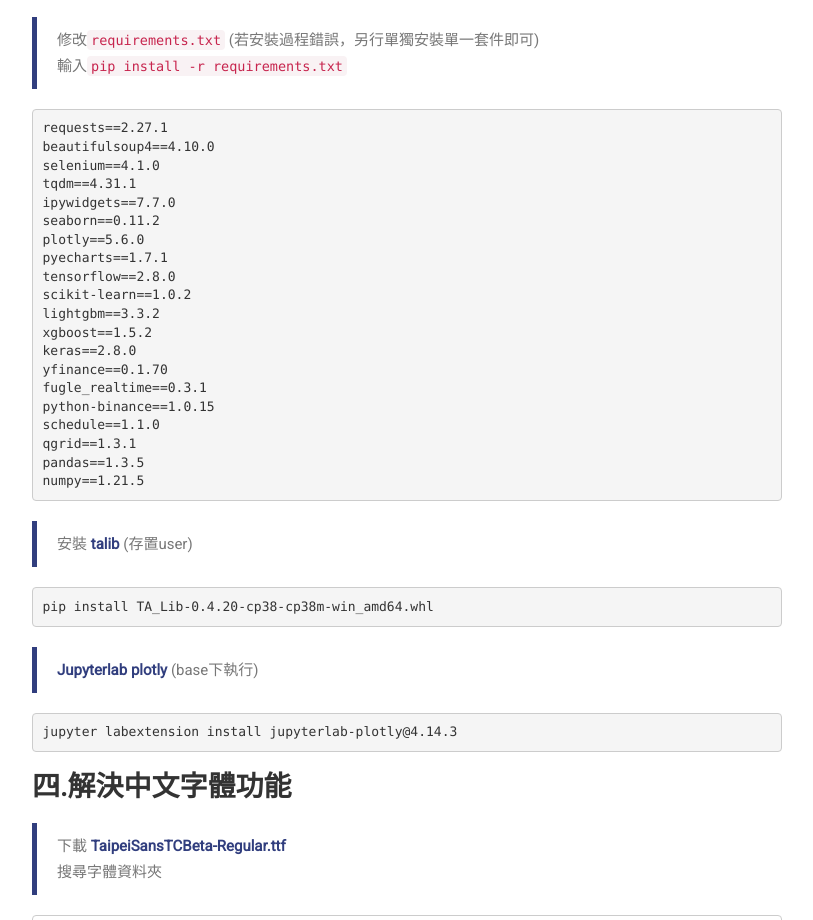
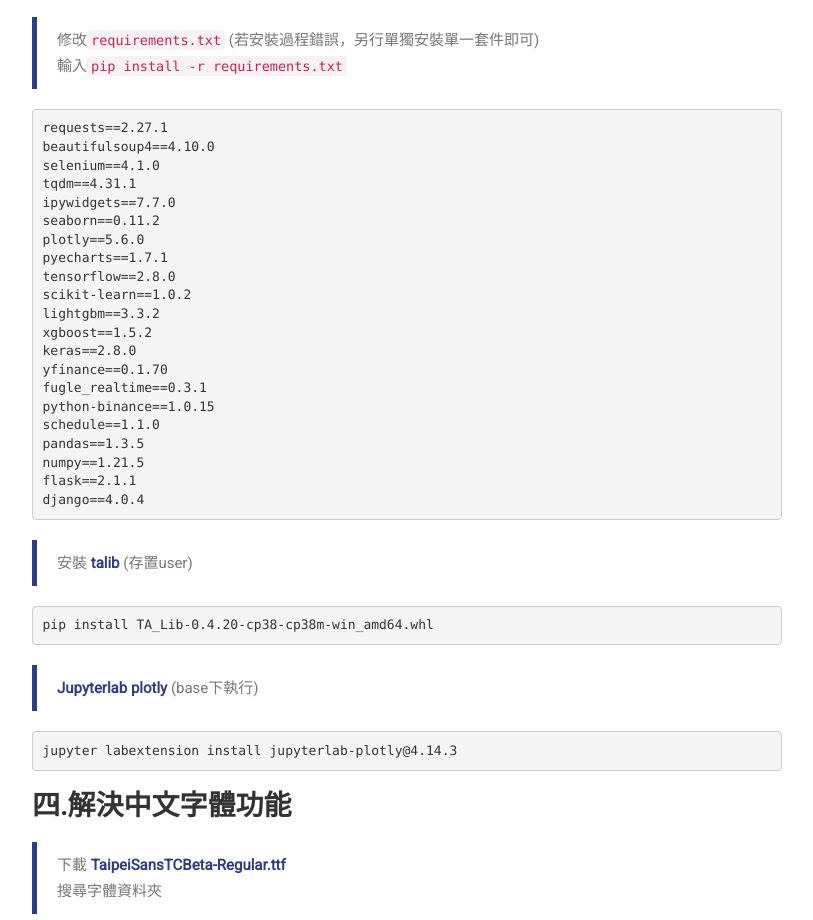
Before and after one commit to apollox-company/apollox-company.github.io, a plain HTML site: page blog/environment/index.html in a window 1280 px wide. Shown: the part 2394-3314 px from the top of the page, without its empty margins (38-851 px from the left). Drawn offline with Linux system fonts and the light colour scheme; some packages are replaced by stand-ins of ours; a web font is replaced by a local one.

Commit message:
update packages

```diff
--- a/blog/environment/index.html
+++ b/blog/environment/index.html
@@ -430,9 +430,10 @@ yfinance==0.1.70
 fugle_realtime==0.3.1
 python-binance==1.0.15
 schedule==1.1.0
-qgrid==1.3.1
 pandas==1.3.5
 numpy==1.21.5
+flask==2.1.1
+django==4.0.4
 </code></pre><blockquote>
 <p>安裝 <strong><a href="https://www.lfd.uci.edu/~gohlke/pythonlibs/#ta-lib">talib</a></strong> (存置user)</p>
 </blockquote>
```
